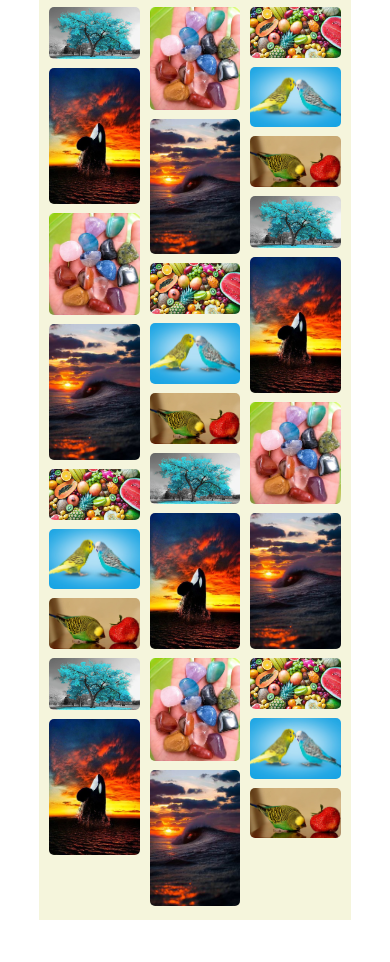
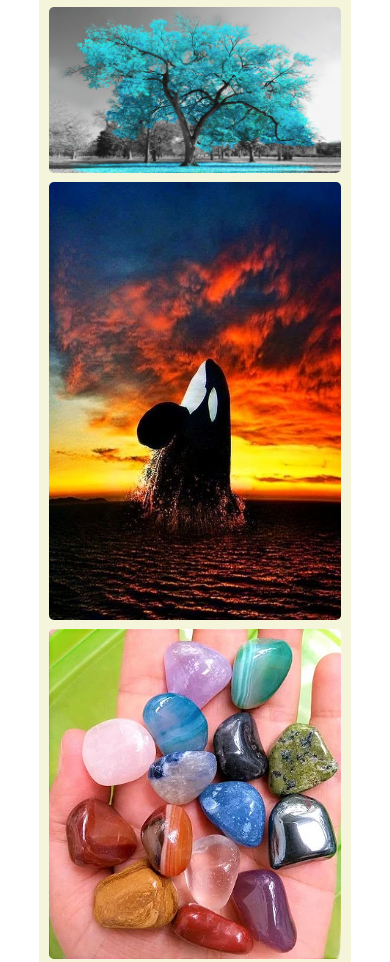
Before and after one commit to thiagoandradedeveloper/style_pinterest, a plain HTML site: page index.html in a window 390 px wide. Shown: the top 962 px of the page. Before the commit the page ends 920 px from the top, so only its background shows below. Drawn offline with Linux system fonts and the light colour scheme.

Commit message:
third commit

```diff
--- a/style.css
+++ b/style.css
@@ -21,3 +21,8 @@
     margin-top: 5px;
     border-radius: 5px;
 }
+@media (max-width:600px) {
+    .container{
+        column-count: 1;
+    }
+}
```
